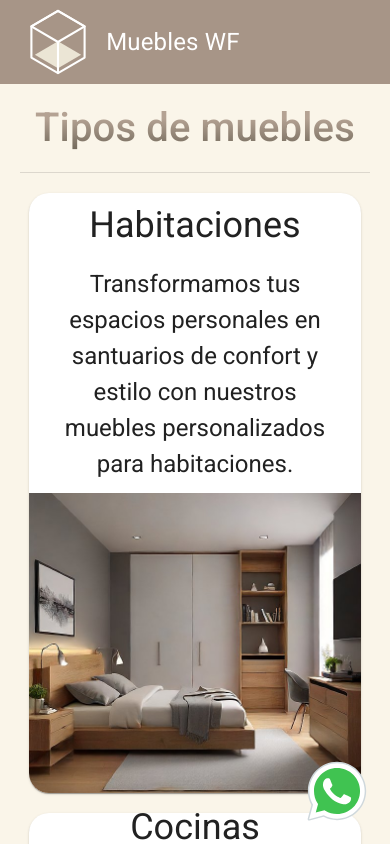
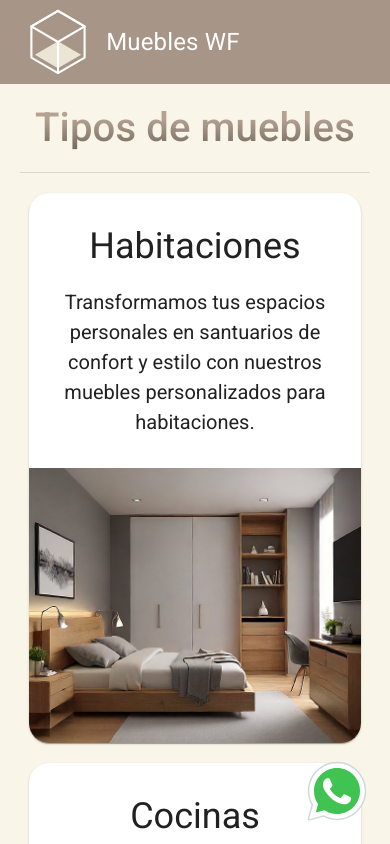
Before and after one commit to wsflorianf/muebles-web, a React (Vite) app: page / in a window 390 px wide. Shown: the top 844 px of the page. Built offline with nearby package versions, Linux system fonts and the light colour scheme.

Commit message:
Diseño responsive mejorado

```diff
--- a/src/components/TypeCard.tsx
+++ b/src/components/TypeCard.tsx
@@ -17,7 +17,8 @@ interface TypeCardProps {
 
 const cardSizes = {
   height: {
-    xs: 600,
+    xs: 550,
+    sm: 700,
     md: 400,
   },
 }
@@ -48,7 +49,7 @@ const styles: MySxProps = {
 
     },
   image: {
-    height: {md: '100%', xs: '50%' },
+    height: {md: '100%', sm: '70%', xs: '50%' },
     objectFit: {md: 'fill', xs: 'cover'}
   },
 }
@@ -71,7 +72,7 @@ export default function TypeCard(props: TypeCardProps) {
           <Typography component='div' variant='h3' fontWeight={400} fontSize={{xs: 36, md: 48}}>
             {props.title}
           </Typography>
-          <Typography fontSize={24} component={'div'}>{props.description}</Typography>
+          <Typography fontSize={{xs: 20, md: 24}} component={'div'}>{props.description}</Typography>
         </CardContent>
       </CardActionArea>
     </Card>
```
